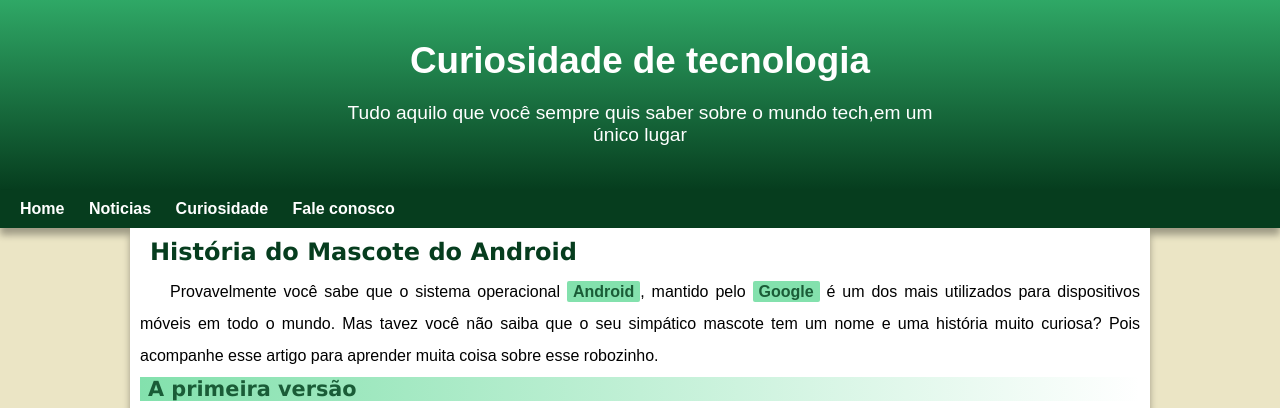
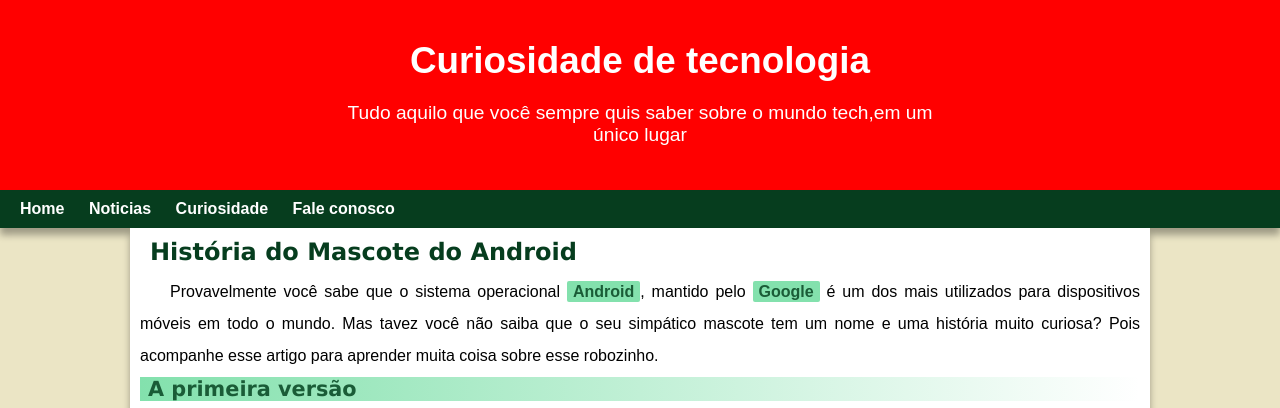
Before and after one commit to GabrieGPimentel/Outro, a plain HTML site: page index.html in a window 1280 px wide. Shown: the top 408 px of the page. Drawn offline with Linux system fonts and the light colour scheme; a web font is replaced by a local one.

Commit message:
alteração cor header

```diff
--- a/Css/style.css
+++ b/Css/style.css
@@ -47,7 +47,7 @@
 
   header{
 
-     background-image: linear-gradient(to bottom,var(--cor3),var(--cor5));
+     background-color: red;
      min-height: 150px;
      text-align: center;
      padding-top: 40px;
```
